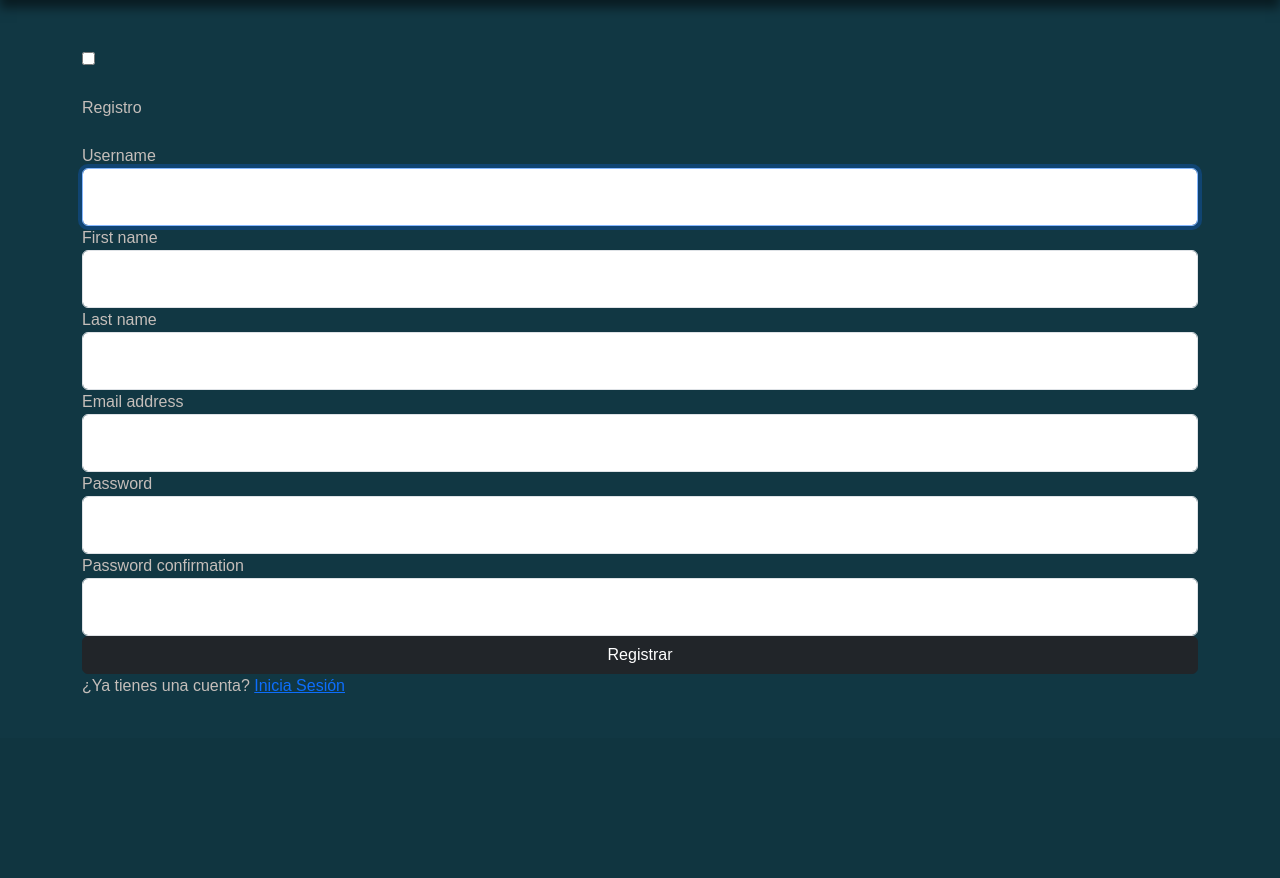
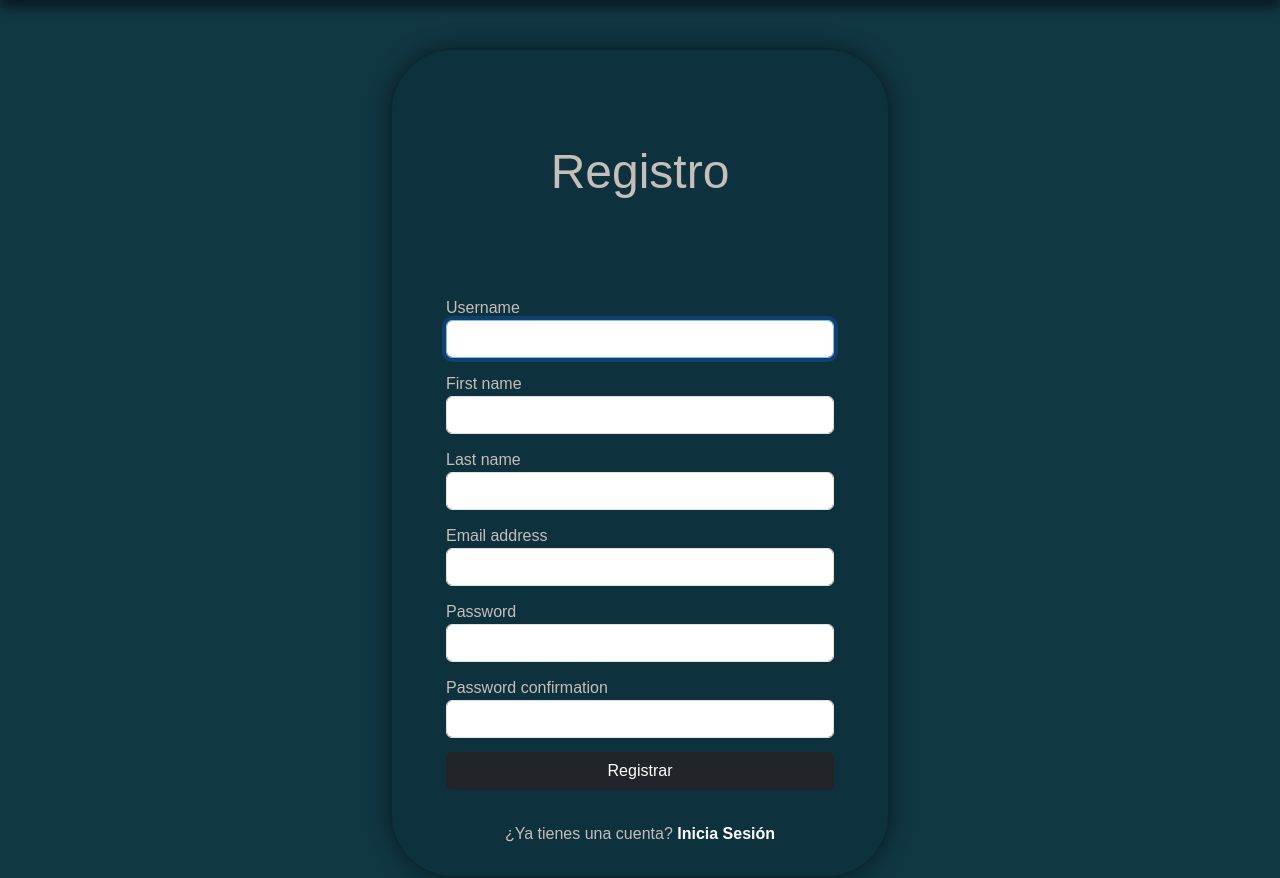
Before and after one commit to ElMatyVeli/GalaxyMusic, a Django app: page /registrar/ in a window 1280 px wide. Shown: the part 62-940 px from the top of the page. Before the commit the page ends 756 px from the top, so only its background shows below. Run offline with Django 5.2, Linux system fonts and the light colour scheme.

Commit message:
CSS aplicado en vista Registro usuario

```diff
--- a/GalaxyMusic/tienda/templates/Login/ingresar.html
+++ b/GalaxyMusic/tienda/templates/Login/ingresar.html
@@ -10,7 +10,6 @@ GalaxyMusic | Ingresar
 <div class="container">
     <form method="POST">
         {% csrf_token %}
-        <input type="checkbox" id="check">
         <div class="login form">
             <header class="loginheader">Login</header>
             <br>
--- a/GalaxyMusic/tienda/templates/Login/registro.html
+++ b/GalaxyMusic/tienda/templates/Login/registro.html
@@ -5,47 +5,109 @@
 GalaxyMusic | Registrar
 {% endblock %}
 
+{% block css %}
+<style>
+  div.form{
+    display: flex;
+    flex-direction: column;
+    align-items: center;
+    justify-content: center;
+    gap: 2rem;
+    width: 100%;
+  }
+
+  div.row{
+    margin: 30px;
+  }
+
+  .form-input{
+    height: 20px;
+  }
+
+  .container-form{
+    width: 100%;
+  }
+
+  .form *{
+    width: 100%;
+  }
+
+  .loginheader{
+    text-align: center;
+    font-size: 3rem;
+  }
+
+  .container{
+    max-width: 500px;
+    background-color: #0e323d;
+    border: 2px solid #0b2932;
+    box-shadow: 0px 0px 20px 1px #092027;
+    border-radius: 4rem;
+  }
+
+  div.signup{
+    text-align: center;
+  }
+
+  span > a{
+    text-decoration: none;
+    color: white;
+    font-weight: bold;
+  }
+</style>
+{% endblock %}
+
 {% block body %}
 <!-- Form -->
 <div class="container">
   <div class="row justify-content-center">
-      <form method="POST">
+      <form method="POST" class="container-form">
         {% csrf_token %}
-        <input type="checkbox" id="check">
         <div class="login form">
           <br>
           <header class="loginheader">Registro</header>
           <br>
           <div class="form-floating">
             {{ formulario.username.label }}
+            <div class="form-input">
             {{ formulario.username }}
+          </div>
           </div>
           <div class="form-floating">
             {{ formulario.first_name.label }}
+            <div class="form-input">
             {{ formulario.first_name }}
+          </div>
           </div>
           <div class="form-floating">
             {{ formulario.last_name.label }}
+            <div class="form-input">
             {{ formulario.last_name }}
           </div>
+        </div>
           <div class="form-floating">
             {{ formulario.email.label }}
+            <div class="form-input">
             {{ formulario.email }}
           </div>
+        </div>
           <div class="form-floating">
             {{ formulario.password1.label }}
+            <div class="form-input">
             {{ formulario.password1 }}
           </div>
+        </div>
           <div class="form-floating">
             {{ formulario.password2.label }}
+            <div class="form-input">
             {{ formulario.password2 }}
           </div>
+        </div>
           <button class="w-100 btn btn-dark" type="submit">Registrar</button>
           <div class="signup">
             {% if user.is_anonymous %}
-            <span class="signup">¿Ya tienes una cuenta?
-                <a href="{% url 'mostrar_ingresar' %}">Inicia Sesión</a>
-            </span>
+            <span class="signup">¿Ya tienes una cuenta?</span>
+            <span><a href="{% url 'mostrar_ingresar' %}">Inicia Sesión</a></span>
             {% endif %}
         </div>
         </div>
```
